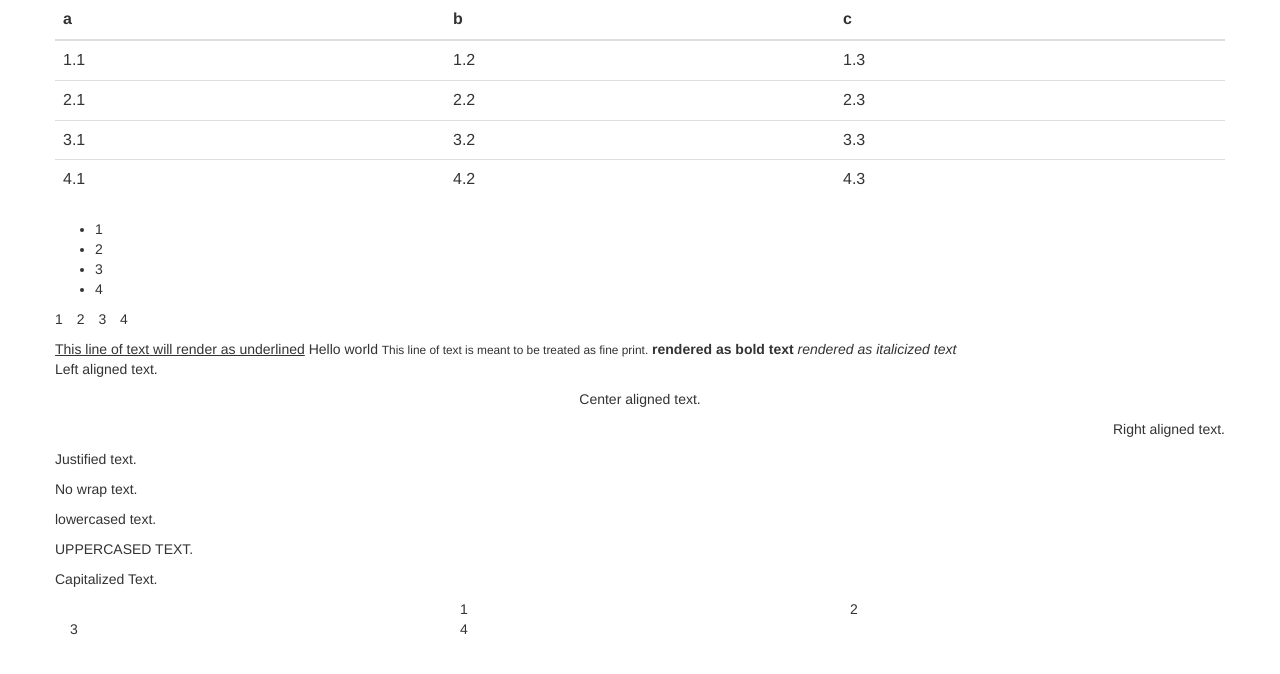
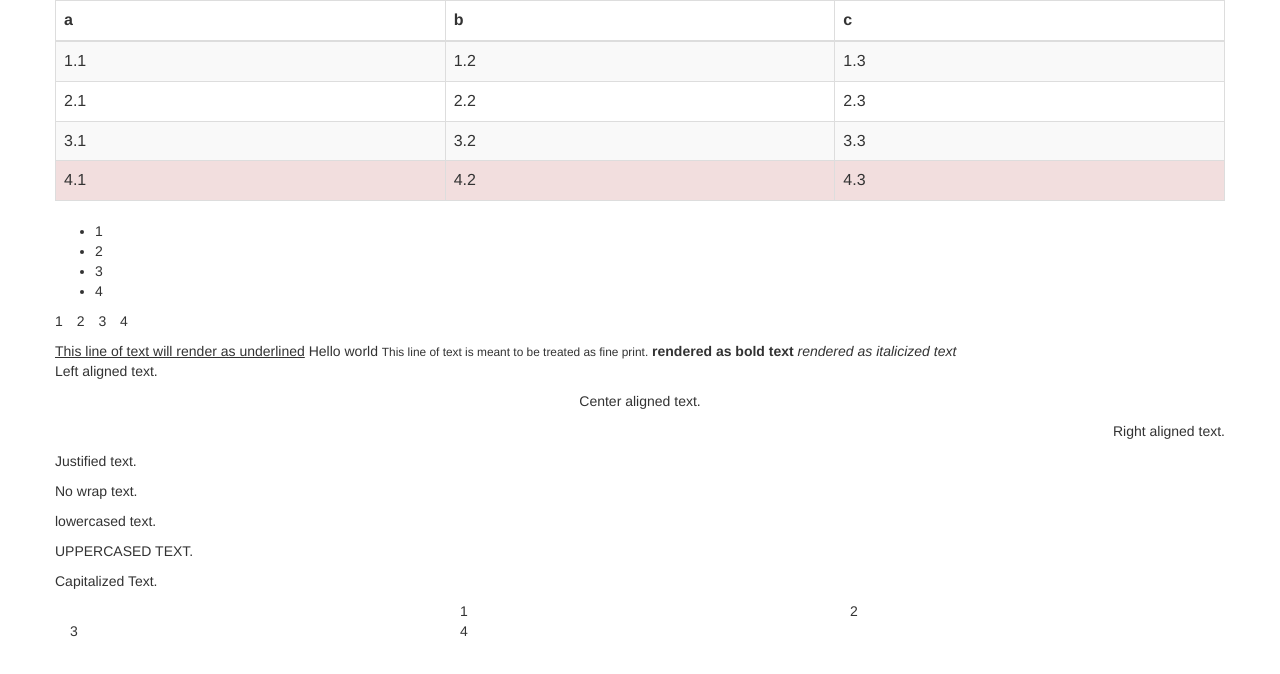
Before and after one commit to slaviber/CyberProgramming, a plain HTML site: page 05_SampleBootstrap/WebContent/index.html in a window 1280 px wide. Drawn offline with Linux system fonts and the light colour scheme.

Commit message:
Colorful table

```diff
--- a/05_SampleBootstrap/WebContent/index.html
+++ b/05_SampleBootstrap/WebContent/index.html
@@ -11,7 +11,7 @@
 	<div class="container">
 		<div class="row">
 			<!-- looks much better -->
-			<table class="table">
+			<table class="table table-striped table-bordered table-hover">
 				<thead>
 					<tr>
 						<th>a</th>
@@ -35,7 +35,7 @@
 						<td>3.2</td>
 						<td>3.3</td>
 					</tr>
-					<tr>
+					<tr class="danger">
 						<td>4.1</td>
 						<td>4.2</td>
 						<td>4.3</td>
```
